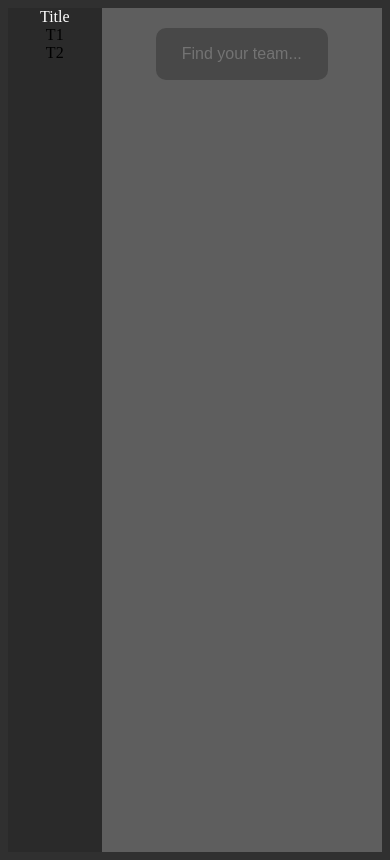
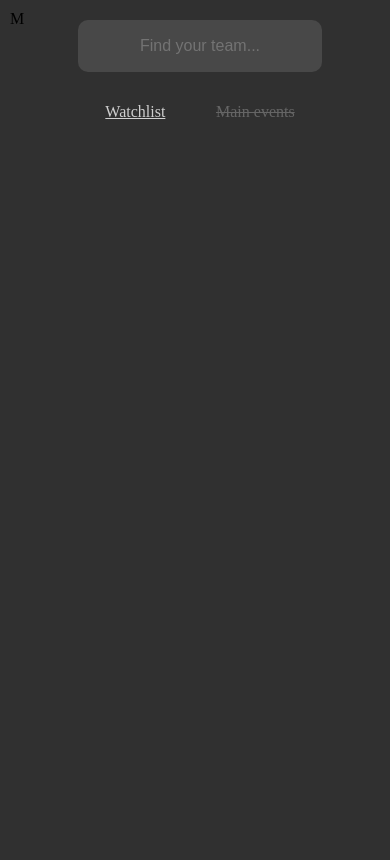
Before and after one commit to Oliwier-P/MyCSTeams, a React (Vite) app in the folder frontend/: page / in a window 390 px wide. Built offline with nearby package versions, Linux system fonts and the light colour scheme.

Commit message:
add sidebar button, navigatebar style

```diff
--- a/frontend/src/App.css
+++ b/frontend/src/App.css
@@ -1,4 +1,5 @@
 body {
+  margin: 0;
   background-color: #303030;
 }
 
@@ -7,5 +8,5 @@ body {
   height: 100%;
 
   display: flex;
-  flex-wrap: wrap;
+  flex-wrap: nowrap;
 }
--- a/frontend/src/components/navigate/NavigateBar.css
+++ b/frontend/src/components/navigate/NavigateBar.css
@@ -0,0 +1,31 @@
+.navigatebar {
+  height: 50px;
+  width: 60%;
+
+  display: flex;
+  flex-wrap: wrap;
+  justify-content: space-around;
+  align-items: center;
+}
+
+.sub__container {
+  margin: 30px 0px 0px 0px;
+
+  font-size: clamp(16px, 2vw, 24px);
+}
+
+.active {
+  text-decoration: underline;
+
+  color: #cfcfcf;
+
+  cursor: pointer;
+}
+
+.closed {
+  text-decoration: line-through;
+
+  color: #656565;
+
+  cursor: not-allowed;
+}
--- a/frontend/src/components/navigate/NavigateBar.tsx
+++ b/frontend/src/components/navigate/NavigateBar.tsx
@@ -1,5 +1,10 @@
 import "./NavigateBar.css";
 
 export const NavigateBar = () => {
-  return <></>;
+  return (
+    <div className="navigatebar">
+      <div className="sub__container active">Watchlist</div>
+      <div className="sub__container closed">Main events</div>
+    </div>
+  );
 };
--- a/frontend/src/components/schedule/Schedule.css
+++ b/frontend/src/components/schedule/Schedule.css
@@ -1,10 +1,16 @@
 .schedule__container {
   height: 100vh;
   width: 75%;
+  min-width: 400px;
 
+  position: relative;
   display: flex;
   flex-direction: column;
   align-items: center;
+}
 
-  background-color: rgb(94, 94, 94);
+@media (max-width: 750px) {
+  .schedule__container {
+    width: 100%;
+  }
 }
--- a/frontend/src/components/schedule/Schedule.tsx
+++ b/frontend/src/components/schedule/Schedule.tsx
@@ -1,10 +1,12 @@
+import "./Schedule.css";
 import { NavigateBar } from "../navigate/NavigateBar";
 import { Searchbar } from "../searchbar/Searchbar";
-import "./Schedule.css";
+import { SidebarButton } from "../sidebarbutton/SidebarButton";
 
 export const Schedule = () => {
   return (
     <div className="schedule__container">
+      <SidebarButton />
       <Searchbar />
       <NavigateBar />
     </div>
--- a/frontend/src/components/sidebar/Sidebar.css
+++ b/frontend/src/components/sidebar/Sidebar.css
@@ -1,7 +1,15 @@
 .sidebar {
   height: 100vh;
   width: 25%;
+  min-width: 250px;
+
   background-color: #2a2a2a;
+}
+
+@media (max-width: 750px) {
+  .sidebar {
+    display: none;
+  }
 }
 
 .title {
--- /dev/null
+++ b/frontend/src/components/sidebarbutton/SidebarButton.css
@@ -0,0 +1,13 @@
+.sidebar__button {
+  position: absolute;
+  top: 10px;
+  left: 10px;
+
+  display: none;
+}
+
+@media (max-width: 750px) {
+  .sidebar__button {
+    display: block;
+  }
+}
--- /dev/null
+++ b/frontend/src/components/sidebarbutton/SidebarButton.tsx
@@ -0,0 +1,5 @@
+import "./SidebarButton.css";
+
+export const SidebarButton = () => {
+  return <div className="sidebar__button">M</div>;
+};
```
